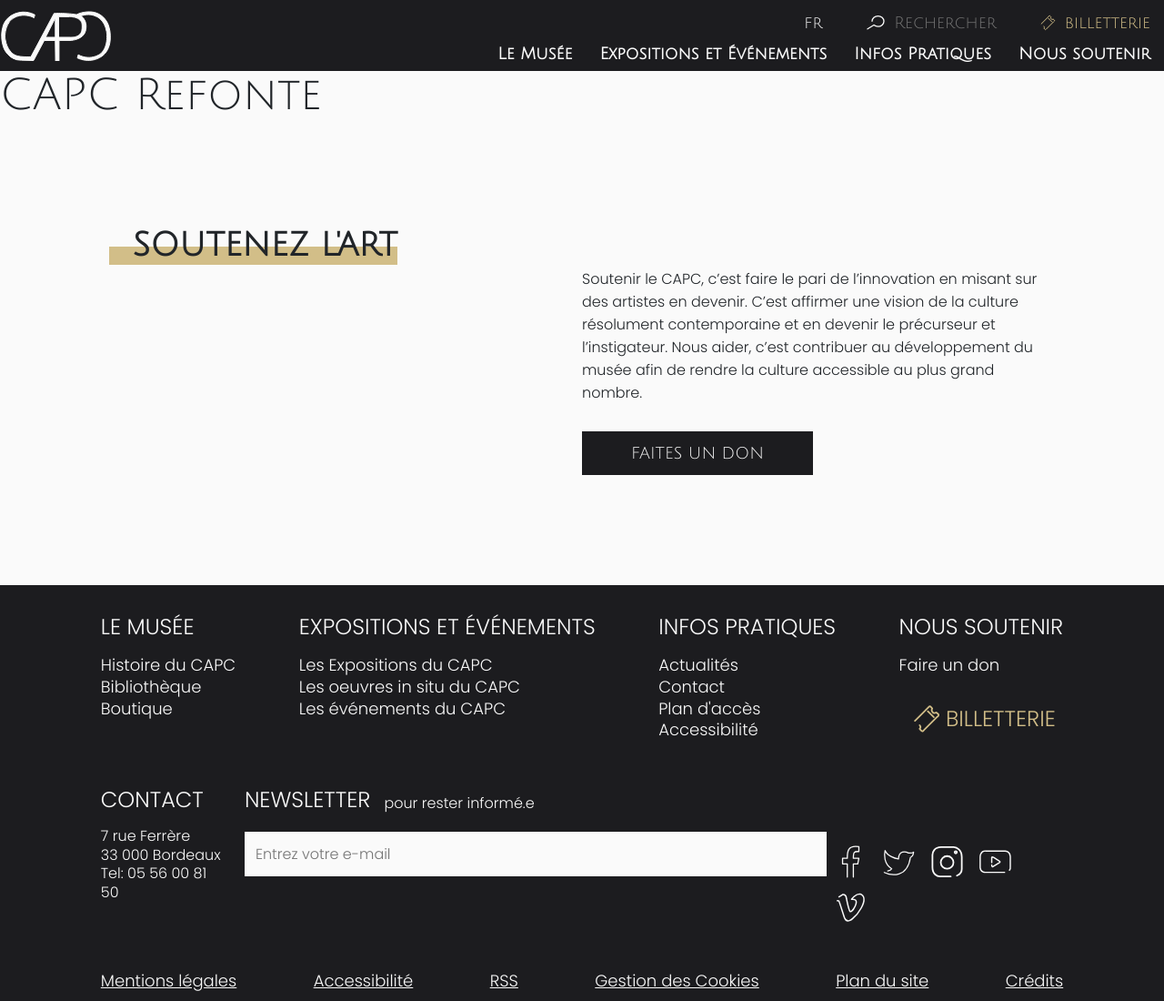
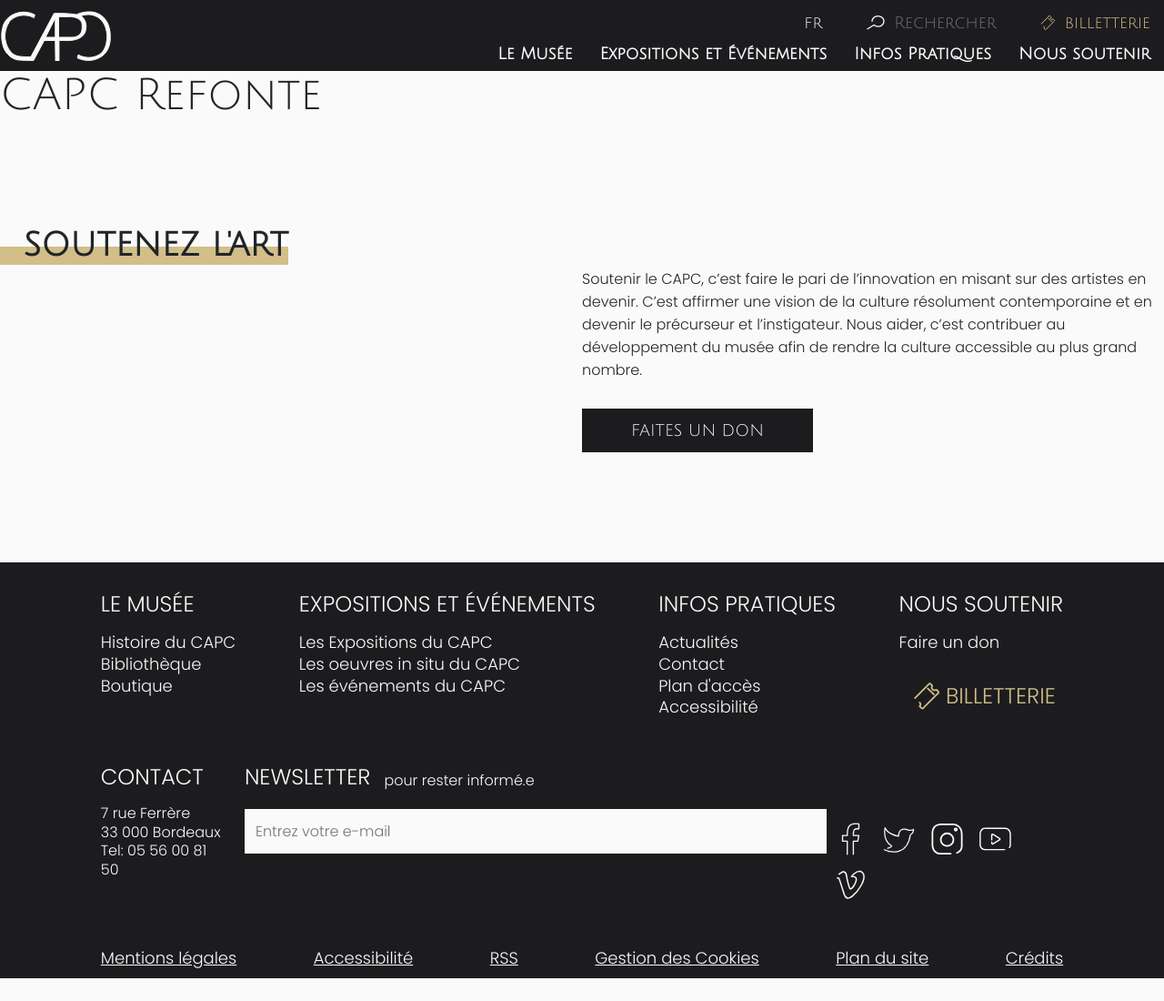
Before and after one commit to lucilegvl/mmi2024-avemis, a Jekyll site: the page built from README.md, in a window 1280 px wide. Shown: the whole page at 91% size. Built offline with Jekyll 4.4.1, drawn with Linux system fonts in a browser that asks for light colours; our own code applies the rules of GitHub Pages for plain Markdown files; after the commit the page ends 1075 px from its top, so only the background shows below that.

Commit message:
je sais pas si j'importe une bêtise ou pas

```diff
--- a/_sass/components/expos_txt-concept.scss
+++ /dev/null
@@ -1,14 +0,0 @@
-.text-side{
-    display:flex;
-    justify-content: space-between;
-    margin:136px 120px;
-    @media screen and (max-width:800px){
-        display: inline-block;
-        margin: 30px 10px;
-    }
-}
-
-.text-side .left{
-    width:50%;
-    flex-shrink:0;
-}
--- a/_sass/main.scss
+++ b/_sass/main.scss
@@ -18,7 +18,6 @@
 /* Page des expositions */
 
 @import "components/expos_top-page.scss";
-@import "components/expos_txt-concept.scss";
 @import "components/expos_buttonchrono.scss";
 @import "components/expos_pres-expo.scss";
 @import "components/expos_other-expos.scss";
```
